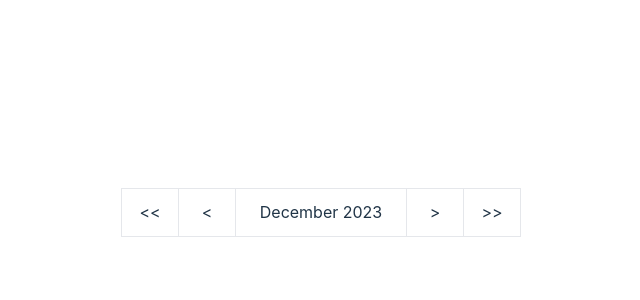
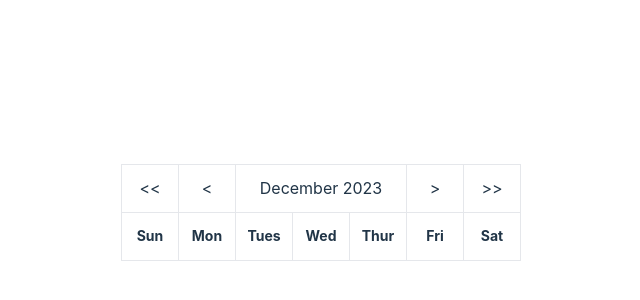
Before and after one commit to cjacqo/journaling, a React (Vite) app: page / in a window 1280 px wide. Shown: the part 188-488 px from the top of the page, without its empty margins (319-959 px from the left). Built offline with nearby package versions, Linux system fonts and the light colour scheme; no server answers; sample sign-in values are in the browser's storage.

Commit message:
Days of week are now on calendar

```diff
--- a/src/components/calendar/Calendar.jsx
+++ b/src/components/calendar/Calendar.jsx
@@ -1,14 +1,20 @@
 import { Cell } from './calendarComponents'
 
 const Calendar = () => {
+  const daysOfWeek = ['Sun', 'Mon', 'Tues', 'Wed', 'Thur', 'Fri', 'Sat']
+
   return (
     <div className='w-[400px] border-t border-l'>
       <div className='grid grid-cols-7 items-center justify-center text-center'>
+        {/* Calendar Header */}
         <Cell>{'<<'}</Cell>
         <Cell>{'<'}</Cell>
         <Cell className='col-span-3'>December 2023</Cell>
         <Cell>{'>'}</Cell>
         <Cell>{'>>'}</Cell>
+
+        {/* Loop over daysOfWeek to make cells */}
+        { daysOfWeek.map((day, i) => <Cell key={i} className='text-sm font-bold'>{day}</Cell>) }
       </div>
     </div>
   )
```
